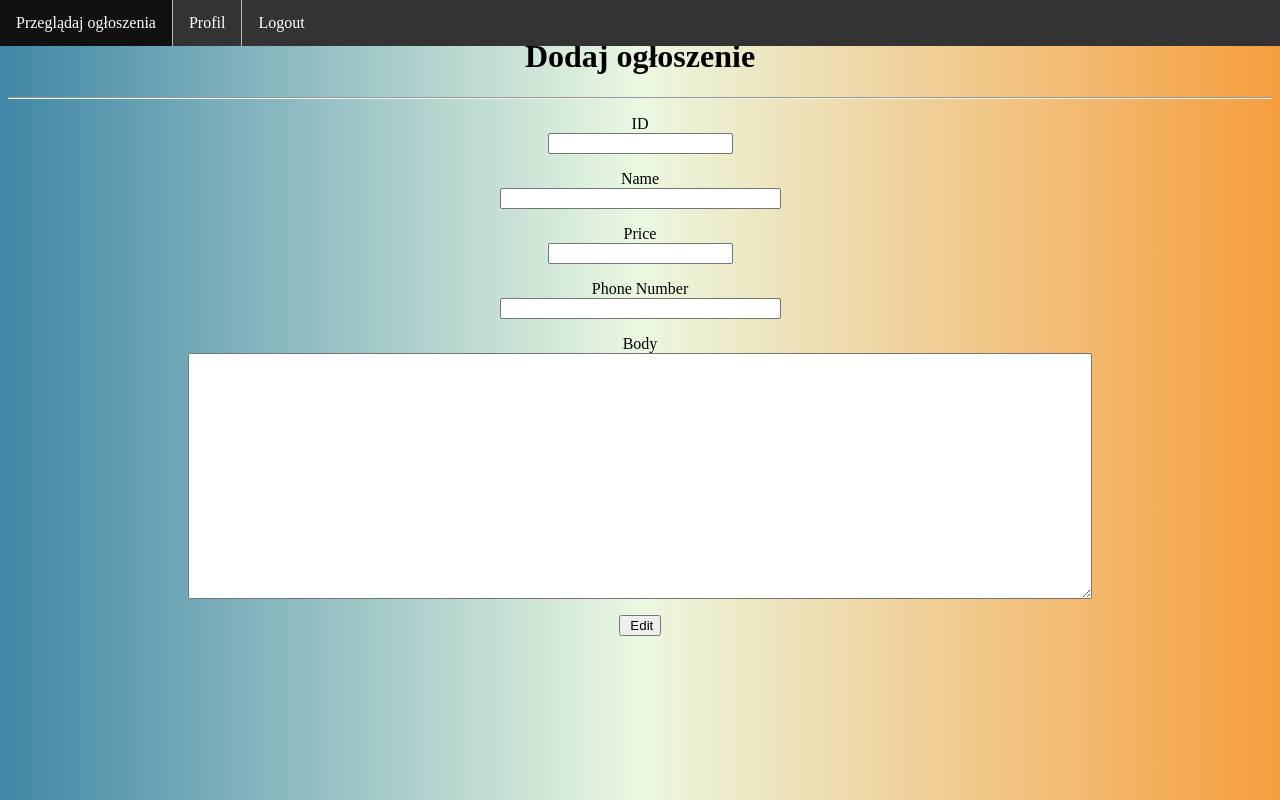
After one commit to sqoshi/advertisement-webapp, a Flask app: page /edit_announcement in a window 1280 px wide. The commit adds this page. Run offline with Flask 2, Linux system fonts and the light colour scheme; the visitor is signed in with stand-in values (Sample User, id 1); data comes from the database, SQL or seed files in the repository; both versions use the stored data as it was after the commit.

Commit message:
todo ->not much put #TODO PUTTT

```diff
--- a/app/forms.py
+++ b/app/forms.py
@@ -1,8 +1,9 @@
 from flask_wtf import FlaskForm
-from wtforms import StringField, PasswordField, BooleanField, SubmitField,IntegerField
-from wtforms.validators import ValidationError, DataRequired, Email, EqualTo
+from wtforms import PasswordField, BooleanField, IntegerField
 from wtforms import StringField, TextAreaField, SubmitField
 from wtforms.validators import DataRequired, Length
+from wtforms.validators import ValidationError, Email, EqualTo
+
 from app.models import User
 
 
@@ -12,12 +13,27 @@ class LoginForm(FlaskForm):
     remember_me = BooleanField('Remember Me')
     submit = SubmitField('Sign In')
 
+
+class DeleteAnnForm(FlaskForm):
+    id = StringField('Username', validators=[DataRequired()])
+    submit = SubmitField('Sign In')
+
+
 class AnnouncementForm(FlaskForm):
     name = StringField('Name', validators=[DataRequired()])
     price = IntegerField('Price', validators=[DataRequired()])
     body = TextAreaField('Body', validators=[Length(min=0, max=140)])
     phone = StringField('Phone Number')
-    submit = SubmitField('Add new annonce')
+    submit = SubmitField(' Add')
+
+
+class EditAnnForm(FlaskForm):
+    id = IntegerField('ID', validators=[DataRequired()])
+    name = StringField('Name', validators=[DataRequired()])
+    price = IntegerField('Price', validators=[DataRequired()])
+    body = TextAreaField('Body', validators=[Length(min=0, max=140)])
+    phone = StringField('Phone Number')
+    submit = SubmitField(' Edit')
 
 
 class RegistrationForm(FlaskForm):
--- a/app/models.py
+++ b/app/models.py
@@ -43,4 +43,12 @@ class Announcement(db.Model):
     user_id = db.Column(db.Integer, db.ForeignKey('user.id'))
 
     def __repr__(self):
-        return '<Post {}>'.format(self.body)
+        return '<Ann {}>'.format(self.body)
+
+    def getAnnouncesAll(self):
+        return self.root.findall("./anns")
+
+    def remove_Ann(self, idx):
+        for ann in self.root.findall('./anime'):
+            if ann[1].text == idx:
+                self.root.remove(ann)
--- a/app/routes.py
+++ b/app/routes.py
@@ -1,7 +1,7 @@
 from datetime import datetime
 
-from flask import flash, redirect, url_for
-from flask import render_template
+from flask import flash, redirect, url_for, jsonify
+from flask import render_template, abort, make_response
 from flask import request
 from flask_login import current_user, login_user, logout_user
 from flask_login import login_required
@@ -11,7 +11,7 @@ from werkzeug.urls import url_parse
 from app import app, db
 from app.forms import EditProfileForm
 from app.forms import LoginForm
-from app.forms import RegistrationForm, AnnouncementForm
+from app.forms import RegistrationForm, AnnouncementForm, EditAnnForm
 from app.models import User, Announcement
 
 
@@ -27,7 +27,7 @@ def index():
     anns = []
     for row in result:
         element = dict()
-        element['author'] = {'username': usrs[row.id]}
+        element['author'] = {'username': usrs[row.user_id]}
         element['body'] = row.body
         element['name'] = row.name
         element['price'] = row.price
@@ -52,7 +52,7 @@ def login():
         if not next_page or url_parse(next_page).netloc != '':
             next_page = url_for('index')
         return redirect(next_page)
-    return render_template('login.html', title='Sign In', form=form)
+    return render_template('login.html', title='Zaloguj', form=form)
 
 
 @app.route('/logout')
@@ -73,10 +73,10 @@ def register():
         db.session.commit()
         flash('Congratulations, you are now a registered user!')
         return redirect(url_for('login'))
-    return render_template('register.html', title='Register', form=form)
+    return render_template('register.html', title='Rejestracja', form=form)
 
 
-@app.route('/user/<username>')
+@app.route('/user/<username>', methods=['GET', 'PUT'])
 @login_required
 def user(username):
     u = User.query.filter_by(username=username).first_or_404()
@@ -105,7 +105,7 @@ def edit_profile():
     elif request.method == 'GET':
         form.username.data = current_user.username
         form.about_me.data = current_user.about_me
-    return render_template('edit_profile.html', title='Edit Profile',
+    return render_template('edit_profile.html', title='Edytuj Profil',
                            form=form)
 
 
@@ -114,12 +114,103 @@ def edit_profile():
 def add_announcement():
     form = AnnouncementForm()
     if form.validate_on_submit():
-        print(current_user.id)
         u = Announcement(body=form.body.data, name=form.name.data, price=form.price.data, user_id=current_user.id)
-        print(form.body)
         db.session.add(u)
         db.session.commit()
         flash('Your changes have been saved.')
         return redirect(url_for('add_announcement'))
-    return render_template('add_announcement.html', title='Add Announce',
+    return render_template('add_announcement.html', title='Dodaj ogłoszenie',
                            form=form)
+
+
+@app.route('/edit_announcement', methods=['GET', 'POST'])
+@login_required
+def edit_announcement():
+    form = EditAnnForm()
+    if form.validate_on_submit():
+        Announcement.query.filter_by(user_id=current_user.id).filter_by(id=form.id.data).update(
+            dict(body=form.body.data, name=form.name.data, price=form.price.data))
+        db.session.commit()
+        flash('Your changes have been saved.')
+        return redirect(url_for('edit_announcement'))
+    return render_template('edit_announcement.html', title='Edytuj ogłoszenie',
+                           form=form)
+
+
+@app.route('/user/<username>', methods=['POST'])
+@login_required
+def delete_announcement(username, flag=False):
+    rs = db.engine.execute('select id from user where username =:u', u=username)
+    z = None
+    for x in rs:
+        if int(x[0]) == x[0]:
+            z = x[0]
+    if z:
+        val = request.form['zxc']
+        db.engine.execute('delete from announcement where id =:v and user_id =:ui', ui=z, v=val)
+        db.session.commit()
+        del z
+    if not flag:
+        return user(username)
+
+
+#################################################
+@app.route('/user/<username>', methods=['DELETE'])
+def delete_account(username):
+    try:
+        rs = db.engine.execute('select id from user where username =:u', u=username)
+        z = None
+        for x in rs:
+            if int(x[0]) == x[0]:
+                z = x[0]
+        if z:
+            db.engine.execute('delete from announcement where user_id =:v', v=z)
+            db.session.commit()
+            db.engine.execute('delete from user where id =:ui', ui=z)
+            db.session.commit()
+        return make_response(' ', 204)
+    except:
+        return abort(409)
+
+
+@app.route('/user/<username>', methods=['GET'])
+def get_account(username):
+    try:
+        rs = db.engine.execute('select * from user where username =:u', u=username)
+        db.session.commit()
+        return jsonify(rs)
+    except:
+        return abort(400)
+
+
+######################
+
+@app.route('/anns/<idx>', methods=['GET'])
+def get_anon(idx):
+    try:
+        rs = db.engine.execute('select * from announcement where id =:u', u=idx).first()
+        r = [x for x in rs]
+        d = dict(id=r[0], name=r[-1], timestamp=r[3], body=r[1], price=r[2], user_id=r[-2])
+        return jsonify(d)
+    except:
+        return abort(400)
+
+
+@app.route('/anns/<idx>', methods=['DELETE'])
+def del_anon(idx):
+    try:
+        db.engine.execute('delete from announcement where id =:u', u=idx)
+        return make_response(' ', 204)
+    except:
+        return abort(409)
+
+
+@app.route('/anns/<idx>', methods=['POST'])
+def post_anon(idx):
+    args = request.json
+    if args:
+        a = Announcement(**args)
+        db.session.add(a)
+        db.session.commit()
+        return make_response(jsonify({'url': 'http://127.0.0.1:5000/anns/' + idx}), 201)
+    return abort(400)
--- /dev/null
+++ b/app/static/styles/base.css
@@ -0,0 +1,57 @@
+body {
+    margin-top: 3%;
+    background-size: cover;
+    background: linear-gradient(0.25turn, #3f87a6, #ebf8e1, #f69d3c) no-repeat fixed center;
+}
+
+.row {
+    display: flex; /* equal height of the children */
+    text-align: center;
+
+}
+
+.col {
+    flex: 1;
+    padding: 1em;
+    display: block;
+}
+
+
+ul {
+    z-index: 999;
+    justify-content: space-around;
+    align-items: center;
+    list-style-type: none;
+    margin: 0;
+    padding: 0;
+    background-color: #333;
+    position: fixed;
+    top: 0;
+    left: 0;
+    width: 100%;
+}
+
+li {
+    float: left;
+    border-right: 1px solid #bbb;
+}
+
+li:last-child {
+    border-right: none;
+}
+
+li a {
+    display: block;
+    color: white;
+    text-align: center;
+    padding: 14px 16px;
+    text-decoration: none;
+}
+
+li a:hover {
+    background-color: #111;
+}
+
+li a:active {
+    background-color: green;
+}
--- a/app/templates/base.html
+++ b/app/templates/base.html
@@ -1,22 +1,22 @@
 <html>
 <head>
+    <link rel="stylesheet" type="text/css" href="{{ url_for('static', filename='styles/base.css') }}">
     {% if title %}
-        <title>{{ title }} - announce</title>
+        <title>{{ title }} announces</title>
     {% else %}
-        <title>announcea</title>
+        <title>announces</title>
     {% endif %}
 </head>
 <body>
-           <div>
-      <a href="{{ url_for('index') }}">Home</a>
+<ul>
     {% if current_user.is_anonymous %}
-      <a href="{{ url_for('login') }}">Login</a>
+        <li><a href="{{ url_for('login') }}">Login</a></li>
     {% else %}
-      <a href="{{ url_for('user', username=current_user.username) }}">Profile</a>
-      <a href="{{ url_for('logout') }}">Logout</a>
+        <li><a href="{{ url_for('index') }}">Przeglądaj ogłoszenia</a></li>
+        <li><a href="{{ url_for('user', username=current_user.username) }}">Profil</a></li>
+        <li><a href="{{ url_for('logout') }}">Logout</a></li>
     {% endif %}
-    </div>
-        <hr>
+</ul>
 {% with messages = get_flashed_messages() %}
     {% if messages %}
         <ul>
--- /dev/null
+++ b/app/templates/edit_announcement.html
@@ -0,0 +1,48 @@
+{% extends "base.html" %}
+
+{% block content %}
+    <form action="" method="post">
+        <center>
+            <h1>Dodaj ogłoszenie</h1>
+            <hr>
+            {{ form.hidden_tag() }}
+                    <p>
+                {{ form.id.label }}<br>
+                {{ form.id(size=32) }}<br>
+                {% for error in form.id.errors %}
+                    <span style="color: red;">[{{ error }}]</span>
+                {% endfor %}
+            </p>
+            <p>
+                {{ form.name.label }}<br>
+                {{ form.name(size=32) }}<br>
+                {% for error in form.name.errors %}
+                    <span style="color: red;">[{{ error }}]</span>
+                {% endfor %}
+            </p>
+            <p>
+                {{ form.price.label }}<br>
+                {{ form.price(size=32) }}<br>
+                {% for error in form.price.errors %}
+                    <span style="color: red;">[{{ error }}]</span>
+                {% endfor %}
+            </p>
+            <p>
+                {{ form.phone.label }}<br>
+                {{ form.phone(size=32) }}<br>
+                {% for error in form.phone.errors %}
+                    <span style="color: red;">[{{ error }}]</span>
+                {% endfor %}
+            </p>
+
+            <p>
+                {{ form.body.label }}<br>
+                {{ form.body(cols=110, rows=16) }}<br>
+                {% for error in form.body.errors %}
+                    <span style="color: red;">[{{ error }}]</span>
+                {% endfor %}
+            </p>
+            <p>{{ form.submit() }}</p>
+        </center>
+    </form>
+{% endblock %}
--- a/app/templates/edit_profile.html
+++ b/app/templates/edit_profile.html
@@ -1,7 +1,8 @@
 {% extends "base.html" %}
 
 {% block content %}
-    <h1>Edit Profile</h1>
+    <center>
+        <h1>Edytuj profil</h1>
         <form action="" method="post">
             {{ form.hidden_tag() }}
             <p>
@@ -20,4 +21,5 @@
             </p>
             <p>{{ form.submit() }}</p>
         </form>
+    </center>
 {% endblock %}
--- a/app/templates/login.html
+++ b/app/templates/login.html
@@ -1,7 +1,8 @@
 {% extends "base.html" %}
 
 {% block content %}
-    <h1>Sign In</h1>
+    <center>
+        <h1>Zaloguj się</h1>
         <form action="" method="post" novalidate>
             {{ form.hidden_tag() }}
             <p>
@@ -21,5 +22,6 @@
             <p>{{ form.remember_me() }} {{ form.remember_me.label }}</p>
             <p>{{ form.submit() }}</p>
         </form>
-    <p>New User? <a href="{{ url_for('register') }}">Click to Register!</a></p>
+        <p>Jesteś nowy? <a href="{{ url_for('register') }}">Zarejestruj się!</a></p>
+    </center>
 {% endblock %}
--- a/app/templates/register.html
+++ b/app/templates/register.html
@@ -1,7 +1,9 @@
 {% extends "base.html" %}
 
 {% block content %}
-    <h1>Register</h1>
+    <center>
+
+        <h1>Rejestracja</h1>
         <form action="" method="post">
             {{ form.hidden_tag() }}
             <p>
@@ -34,4 +36,6 @@
             </p>
             <p>{{ form.submit() }}</p>
         </form>
+    </center>
+
 {% endblock %}
```
Also changed, not shown: app/client.py (added, +17 -0 lines), app/static/styles/index.css (added, +89 -0 lines), app/static/styles/user.css (added, +15 -0 lines), app/templates/_announcement.html (+7 -3 lines), app/templates/del_announcement.html (added, +19 -0 lines), app/templates/index.html (+31 -15 lines), app/templates/user.html (+25 -2 lines), app/app.db. Lines whose indentation alone changed are shown as unchanged.
